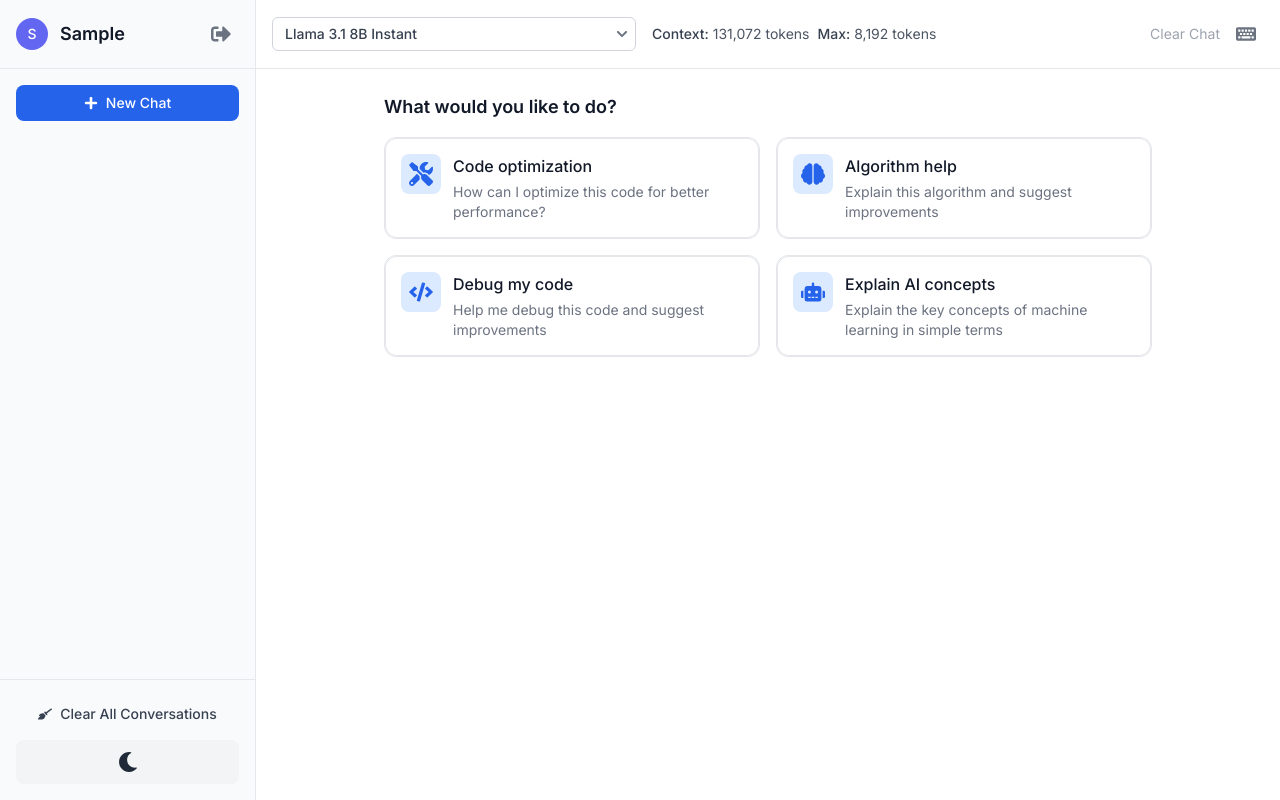
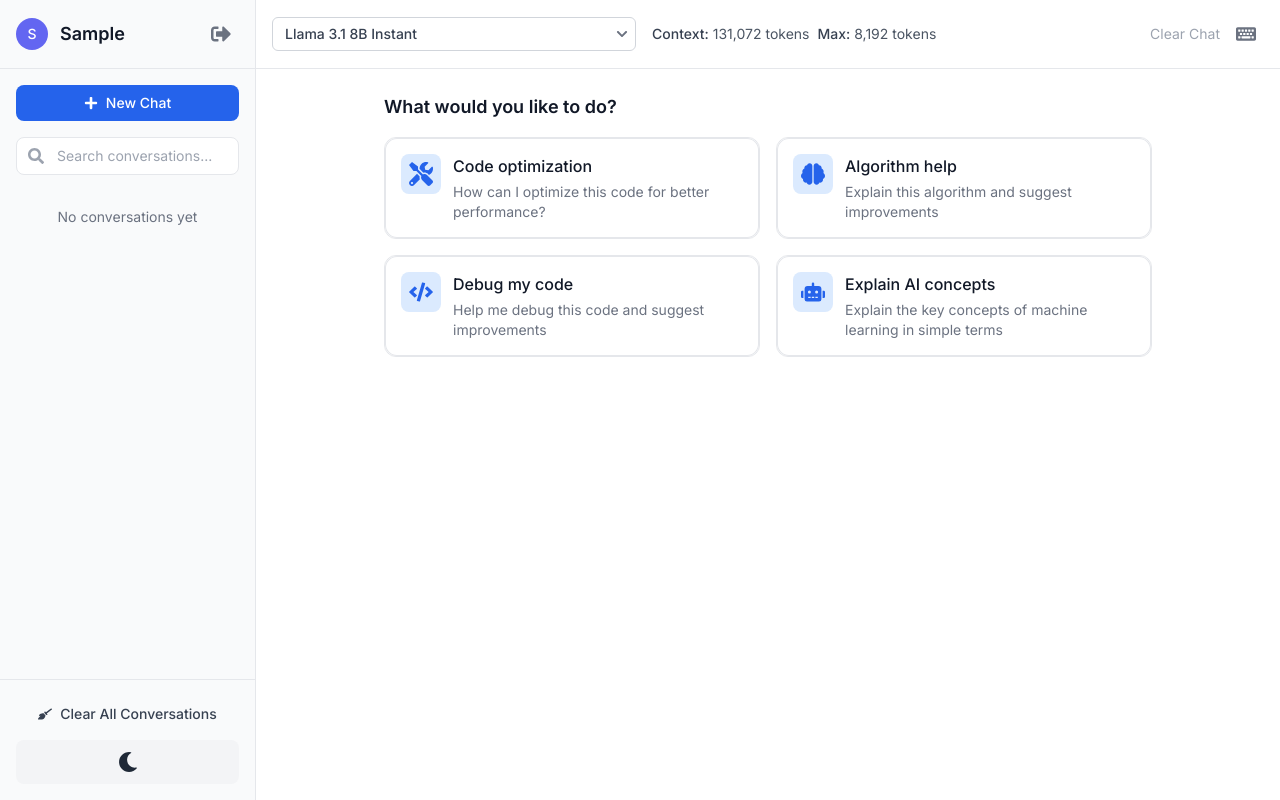
Before and after one commit to rahul8436/groq-chatbot, a Next.js app: page / in a window 1280 px wide. Both pictures are taken after typing "Sample" into the empty fields and a click on the button "Continue". Built offline with nearby package versions, Linux system fonts and the light colour scheme.

Commit message:
search chat feature

```diff
--- a/src/components/Sidebar.tsx
+++ b/src/components/Sidebar.tsx
@@ -1,14 +1,14 @@
 'use client';
 
-import React, { useState } from 'react';
+import React, { useState, useMemo } from 'react';
 import { useConversations } from '../context/ConversationsContext';
 import { useUser } from '../context/UserContext';
 import {
   FaPlus,
   FaTrash,
   FaSignOutAlt,
-  FaHistory,
   FaBroom,
+  FaSearch,
 } from 'react-icons/fa';
 import { toast } from 'react-hot-toast';
 import AlertDialog from './AlertDialog';
@@ -26,6 +26,7 @@ export default function Sidebar() {
   } = useConversations();
   const { user, logout } = useUser();
   const [showAlert, setShowAlert] = useState(false);
+  const [searchQuery, setSearchQuery] = useState('');
   const [alertConfig, setAlertConfig] = useState<{
     title: string;
     message: string;
@@ -37,6 +38,22 @@ export default function Sidebar() {
     type: 'warning',
     onConfirm: () => {},
   });
+
+  // Filter conversations based on search query
+  const filteredConversations = useMemo(() => {
+    if (!searchQuery.trim()) return conversations;
+
+    const query = searchQuery.toLowerCase();
+    return conversations.filter((conversation) => {
+      // Search in title
+      if (conversation.title.toLowerCase().includes(query)) return true;
+
+      // Search in messages
+      return conversation.messages.some((message) =>
+        message.content.toLowerCase().includes(query)
+      );
+    });
+  }, [conversations, searchQuery]);
 
   const handleLogout = () => {
     setAlertConfig({
@@ -101,7 +118,7 @@ export default function Sidebar() {
         </div>
       </div>
 
-      <div className='p-4'>
+      <div className='p-4 space-y-4'>
         <button
           onClick={createConversation}
           className='w-full flex items-center justify-center gap-2 px-4 py-2 text-sm font-medium text-white bg-blue-600 hover:bg-blue-700 rounded-lg transition-colors duration-200'
@@ -109,11 +126,29 @@ export default function Sidebar() {
           <FaPlus size={14} />
           New Chat
         </button>
+
+        <div className='relative'>
+          <div className='absolute inset-y-0 left-0 pl-3 flex items-center pointer-events-none'>
+            <FaSearch className='h-4 w-4 text-gray-400' />
+          </div>
+          <input
+            type='text'
+            value={searchQuery}
+            onChange={(e) => setSearchQuery(e.target.value)}
+            placeholder='Search conversations...'
+            className='w-full pl-10 pr-4 py-2 text-sm bg-white dark:bg-gray-700 border border-gray-200 dark:border-gray-600 rounded-lg focus:outline-none focus:ring-2 focus:ring-blue-500 dark:focus:ring-blue-400 text-gray-900 dark:text-white placeholder-gray-400 dark:placeholder-gray-500'
+          />
+        </div>
       </div>
 
       <div className='flex-1 overflow-y-auto'>
         <div className='px-4 space-y-2'>
-          {conversations.map((conversation) => (
+          {filteredConversations.length === 0 ? (
+            <div className='text-center py-4 text-gray-500 dark:text-gray-400 text-sm'>
+              {searchQuery ? 'No conversations found' : 'No conversations yet'}
+            </div>
+          ) : (
+            filteredConversations.map((conversation) => (
               <div
                 key={conversation.id}
                 className={`group flex items-center justify-between p-2 rounded-lg cursor-pointer ${
@@ -141,7 +176,8 @@ export default function Sidebar() {
                   <FaTrash size={14} />
                 </button>
               </div>
-          ))}
+            ))
+          )}
         </div>
       </div>
 
```
Lines whose indentation alone changed are shown as unchanged.
